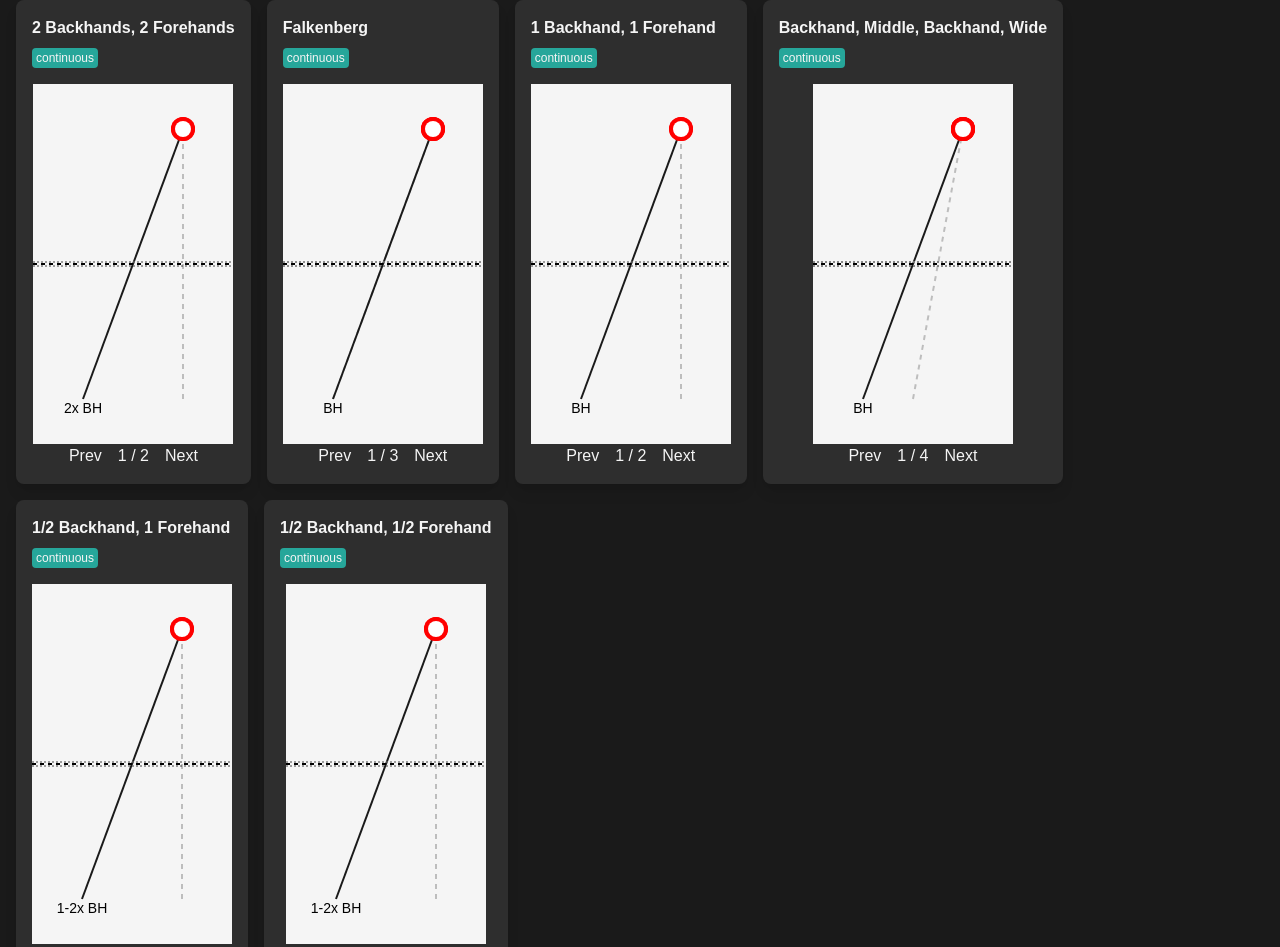
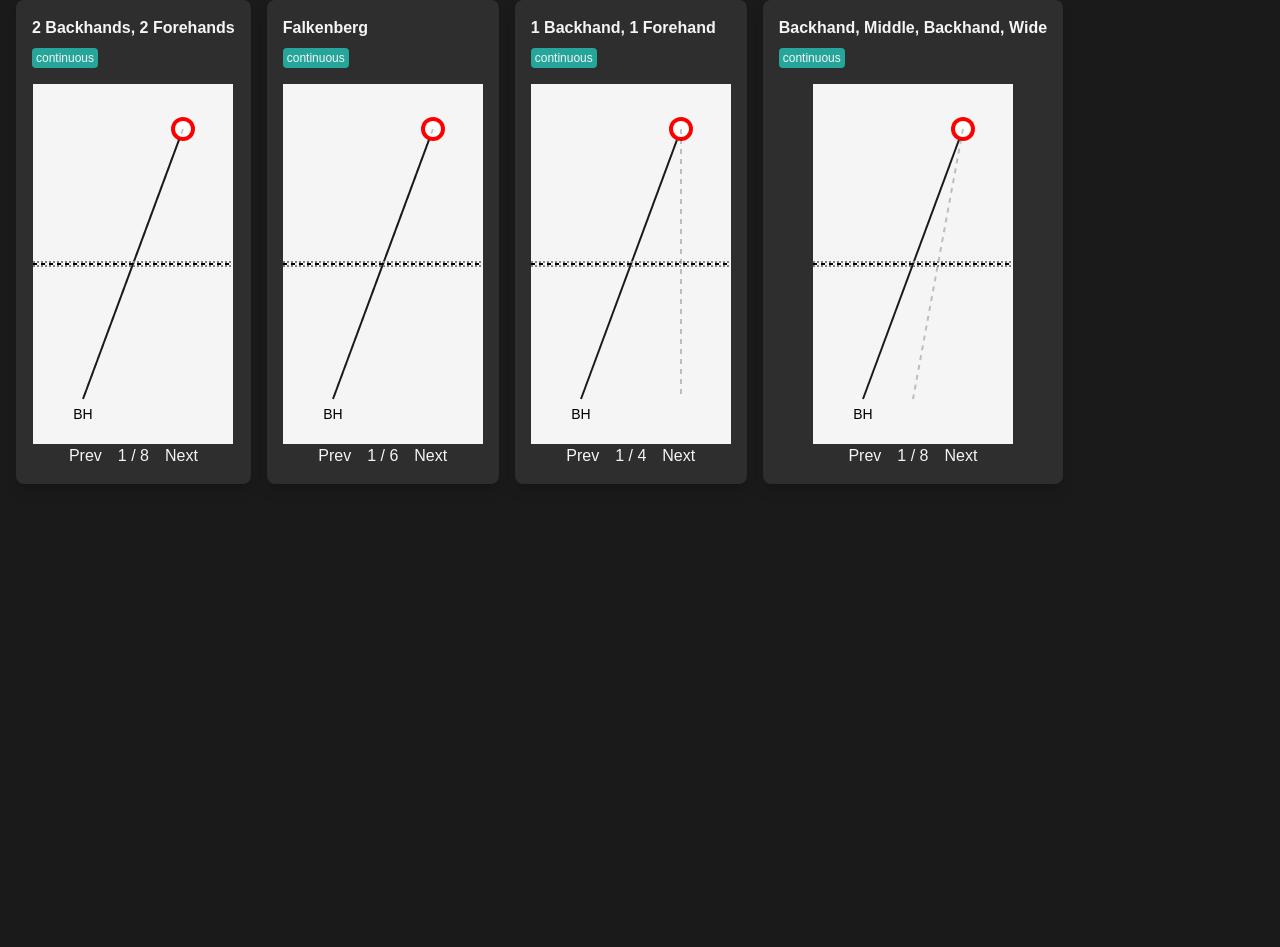
Before and after one commit to RowMur/ttdrills, a Next.js app: page / in a window 1280 px wide. Shown: the part 84-1031 px from the top of the page. After the commit the page ends 800 px from the top, so only its background shows below. Built offline with nearby package versions, Linux system fonts and the light colour scheme.

Commit message:
refactor: platten shots to show all from both sides

```diff
--- a/src/components/DrillCard.tsx
+++ b/src/components/DrillCard.tsx
@@ -9,28 +9,28 @@ type Props = {
 };
 
 export const DrillCard = ({ drill }: Props) => {
-  const [activeShotIndex, setActiveShotIndex] = useState(0);
+  const [activeBallIndex, setActiveBallIndex] = useState(0);
   return (
     <div className="shadow-lg p-4 rounded-lg bg-grey">
       <h2 className="font-semibold mb-2 text-wrap">{drill.name}</h2>
       <div className="flex flex-wrap gap-2 mb-4">
         <Tag text={drill.loopBehavior} />
       </div>
-      <RenderedDrill drill={drill} activeShotIndex={activeShotIndex} />
+      <RenderedDrill drill={drill} activeBallIndex={activeBallIndex} />
       <div className="flex justify-center">
         <button
           onClick={() =>
-            setActiveShotIndex((prev) => modulo(prev - 1, drill.shots.length))
+            setActiveBallIndex((prev) => modulo(prev - 1, drill.balls.length))
           }
         >
           Prev
         </button>
         <span className="mx-4">
-          {activeShotIndex + 1} / {drill.shots.length}
+          {activeBallIndex + 1} / {drill.balls.length}
         </span>
         <button
           onClick={() =>
-            setActiveShotIndex((prev) => modulo(prev + 1, drill.shots.length))
+            setActiveBallIndex((prev) => modulo(prev + 1, drill.balls.length))
           }
         >
           Next
--- a/src/components/RenderedDrill.tsx
+++ b/src/components/RenderedDrill.tsx
@@ -1,6 +1,6 @@
 import { shotTypeShorthand } from "@/data";
 import { Drill, Placement } from "@/types";
-import { getRepetitionDisplay } from "@/utils/getRepetitionDisplay";
+// import { getRepetitionDisplay } from "@/utils/getRepetitionDisplay";
 import { modulo } from "@/utils/modulo";
 import { Fragment } from "react";
 
@@ -9,10 +9,10 @@ const HEIGHT = 360;
 
 type Props = {
   drill: Drill;
-  activeShotIndex: number;
+  activeBallIndex: number;
 };
 
-export const RenderedDrill = ({ drill, activeShotIndex }: Props) => {
+export const RenderedDrill = ({ drill, activeBallIndex }: Props) => {
   return (
     <svg
       width={WIDTH}
@@ -21,20 +21,16 @@ export const RenderedDrill = ({ drill, activeShotIndex }: Props) => {
       className="mx-auto"
     >
       <rect width="100%" height="100%" className="fill-white" />
-      {drill.shots.map((shot, shotIndex) => {
-        const [startX, startY] = getCoords(shot.from, false);
-        const [endX, endY] = getCoords(
-          {
-            depth: "long",
-            direction: "backhand",
-          },
-          true
-        );
-        const isActive = shotIndex === activeShotIndex;
+      {drill.balls.map((ball, ballIndex) => {
+        const isOpponent = ballIndex % 2 !== 0;
+        const [startX, startY] = getCoords(ball.placement, isOpponent);
+        const nextBall = drill.balls[modulo(ballIndex + 1, drill.balls.length)];
+        const [endX, endY] = getCoords(nextBall.placement, !isOpponent);
+        const isActive = ballIndex === activeBallIndex;
         const isNextShot =
-          shotIndex === modulo(activeShotIndex + 1, drill.shots.length);
+          ballIndex === modulo(activeBallIndex + 1, drill.balls.length);
         return (
-          <Fragment key={shotIndex}>
+          <Fragment key={ballIndex}>
             <line
               x1="0"
               y1="180"
@@ -65,15 +61,15 @@ export const RenderedDrill = ({ drill, activeShotIndex }: Props) => {
             {isActive && (
               <text
                 x={startX}
-                y={startY + 14}
+                y={isOpponent ? startY - 10 : startY + 20}
                 textAnchor="middle"
                 fontSize="14"
                 fill="black"
               >
-                {shot.repetition && (
+                {/* {ball.repetition && (
                   <>{getRepetitionDisplay(shot.repetition)} </>
-                )}
-                {shotTypeShorthand[shot.type]}
+                )} */}
+                {shotTypeShorthand[ball.stroke]}
               </text>
             )}
             <line
@@ -86,19 +82,23 @@ export const RenderedDrill = ({ drill, activeShotIndex }: Props) => {
               }`}
               strokeDasharray={isActive ? "none" : "5,5"}
             />
+            {isActive && (
+              <>
                 <circle
                   cx={endX}
                   cy={endY}
                   r="12"
                   fill={
-                shot.spin === "top"
+                    ball.spin === "top"
                       ? "red"
-                  : shot.spin === "back"
+                      : ball.spin === "back"
                       ? "blue"
                       : "white"
                   }
                 />
                 <circle cx={endX} cy={endY} r="8" fill="white" />
+              </>
+            )}
           </Fragment>
         );
       })}
--- a/src/data.ts
+++ b/src/data.ts
@@ -8,118 +8,195 @@ export const shotTypeShorthand: Record<ShotType, string> = {
 export const DRILLS: Drill[] = [
   {
     name: "2 Backhands, 2 Forehands",
-    shots: [
+    balls: [
       {
         spin: "top",
-        type: "backhand",
-        from: { depth: "long", direction: "backhand" },
-        repetition: 2,
+        stroke: "backhand",
+        placement: { depth: "long", direction: "backhand" },
       },
       {
         spin: "top",
-        type: "forehand",
-        from: { depth: "long", direction: "forehand" },
-        repetition: 2,
+        stroke: "backhand",
+        placement: { depth: "long", direction: "backhand" },
+      },
+      {
+        spin: "top",
+        stroke: "backhand",
+        placement: { depth: "long", direction: "backhand" },
+      },
+      {
+        spin: "top",
+        stroke: "backhand",
+        placement: { depth: "long", direction: "backhand" },
+      },
+      {
+        spin: "top",
+        stroke: "forehand",
+        placement: { depth: "long", direction: "forehand" },
+      },
+      {
+        spin: "top",
+        stroke: "backhand",
+        placement: { depth: "long", direction: "backhand" },
+      },
+      {
+        spin: "top",
+        stroke: "forehand",
+        placement: { depth: "long", direction: "forehand" },
+      },
+      {
+        spin: "top",
+        stroke: "backhand",
+        placement: { depth: "long", direction: "backhand" },
       },
     ],
     loopBehavior: "continuous",
   },
   {
     name: "Falkenberg",
-    shots: [
+    balls: [
       {
         spin: "top",
-        type: "backhand",
-        from: { depth: "long", direction: "backhand" },
+        stroke: "backhand",
+        placement: { depth: "long", direction: "backhand" },
       },
       {
         spin: "top",
-        type: "forehand",
-        from: { depth: "long", direction: "backhand" },
+        stroke: "backhand",
+        placement: { depth: "long", direction: "backhand" },
       },
       {
         spin: "top",
-        type: "forehand",
-        from: { depth: "long", direction: "forehand" },
+        stroke: "forehand",
+        placement: { depth: "long", direction: "backhand" },
+      },
+      {
+        spin: "top",
+        stroke: "backhand",
+        placement: { depth: "long", direction: "backhand" },
+      },
+      {
+        spin: "top",
+        stroke: "forehand",
+        placement: { depth: "long", direction: "forehand" },
+      },
+      {
+        spin: "top",
+        stroke: "backhand",
+        placement: { depth: "long", direction: "backhand" },
       },
     ],
     loopBehavior: "continuous",
   },
   {
     name: "1 Backhand, 1 Forehand",
-    shots: [
+    balls: [
       {
         spin: "top",
-        type: "backhand",
-        from: { depth: "long", direction: "backhand" },
+        stroke: "backhand",
+        placement: { depth: "long", direction: "backhand" },
       },
       {
         spin: "top",
-        type: "forehand",
-        from: { depth: "long", direction: "forehand" },
+        stroke: "backhand",
+        placement: { depth: "long", direction: "backhand" },
+      },
+      {
+        spin: "top",
+        stroke: "forehand",
+        placement: { depth: "long", direction: "forehand" },
+      },
+      {
+        spin: "top",
+        stroke: "backhand",
+        placement: { depth: "long", direction: "backhand" },
       },
     ],
     loopBehavior: "continuous",
   },
   {
     name: "Backhand, Middle, Backhand, Wide",
-    shots: [
+    balls: [
       {
         spin: "top",
-        type: "backhand",
-        from: { depth: "long", direction: "backhand" },
+        stroke: "backhand",
+        placement: { depth: "long", direction: "backhand" },
       },
       {
         spin: "top",
-        type: "forehand",
-        from: { depth: "long", direction: "middle" },
+        stroke: "backhand",
+        placement: { depth: "long", direction: "backhand" },
       },
       {
         spin: "top",
-        type: "backhand",
-        from: { depth: "long", direction: "backhand" },
+        stroke: "forehand",
+        placement: { depth: "long", direction: "middle" },
       },
       {
         spin: "top",
-        type: "forehand",
-        from: { depth: "long", direction: "forehand" },
+        stroke: "backhand",
+        placement: { depth: "long", direction: "backhand" },
+      },
+      {
+        spin: "top",
+        stroke: "backhand",
+        placement: { depth: "long", direction: "backhand" },
+      },
+      {
+        spin: "top",
+        stroke: "backhand",
+        placement: { depth: "long", direction: "backhand" },
+      },
+      {
+        spin: "top",
+        stroke: "forehand",
+        placement: { depth: "long", direction: "forehand" },
+      },
+      {
+        spin: "top",
+        stroke: "backhand",
+        placement: { depth: "long", direction: "backhand" },
       },
     ],
     loopBehavior: "continuous",
   },
-  {
-    name: "1/2 Backhand, 1 Forehand",
-    shots: [
-      {
-        spin: "top",
-        type: "backhand",
-        from: { depth: "long", direction: "backhand" },
-        repetition: { min: 1, max: 2 },
-      },
-      {
-        spin: "top",
-        type: "forehand",
-        from: { depth: "long", direction: "forehand" },
-      },
-    ],
-    loopBehavior: "continuous",
-  },
-  {
-    name: "1/2 Backhand, 1/2 Forehand",
-    shots: [
-      {
-        spin: "top",
-        type: "backhand",
-        from: { depth: "long", direction: "backhand" },
-        repetition: { min: 1, max: 2 },
-      },
-      {
-        spin: "top",
-        type: "forehand",
-        from: { depth: "long", direction: "forehand" },
-        repetition: { min: 1, max: 2 },
-      },
-    ],
-    loopBehavior: "continuous",
-  },
+  // {
+  //   name: "1/2 Backhand, 1 Forehand",
+  //   shots: [
+  //     {
+  //       spin: "top",
+  //       type: "backhand",
+  //       from: { depth: "long", direction: "backhand" },
+  //       to: { depth: "long", direction: "backhand" },
+  //       repetition: { min: 1, max: 2 },
+  //     },
+  //     {
+  //       spin: "top",
+  //       type: "forehand",
+  //       from: { depth: "long", direction: "forehand" },
+  //       to: { depth: "long", direction: "backhand" },
+  //     },
+  //   ],
+  //   loopBehavior: "continuous",
+  // },
+  // {
+  //   name: "1/2 Backhand, 1/2 Forehand",
+  //   shots: [
+  //     {
+  //       spin: "top",
+  //       type: "backhand",
+  //       from: { depth: "long", direction: "backhand" },
+  //       to: { depth: "long", direction: "backhand" },
+  //       repetition: { min: 1, max: 2 },
+  //     },
+  //     {
+  //       spin: "top",
+  //       type: "forehand",
+  //       from: { depth: "long", direction: "forehand" },
+  //       to: { depth: "long", direction: "backhand" },
+  //       repetition: { min: 1, max: 2 },
+  //     },
+  //   ],
+  //   loopBehavior: "continuous",
+  // },
 ];
--- a/src/types.ts
+++ b/src/types.ts
@@ -11,24 +11,24 @@ export type Placement = {
 
 export type ShotType = "forehand" | "backhand";
 
-export type Repetition =
-  | number
-  | {
-      min: number;
-      max: number;
-    };
+// export type Repetition =
+//   | number
+//   | {
+//       min: number;
+//       max: number;
+//     };
 
-type Shot = {
-  type: ShotType;
+type Ball = {
+  stroke: ShotType;
   spin: Spin;
-  from: Placement;
-  repetition?: Repetition;
+  placement: Placement;
+  // repetition?: Repetition;
 };
 
 type LoopBehavior = "continuous" | "free" | "stop";
 
 export type Drill = {
   name: string;
-  shots: Shot[];
+  balls: Ball[];
   loopBehavior: LoopBehavior;
 };
```
Lines whose indentation alone changed are shown as unchanged.
